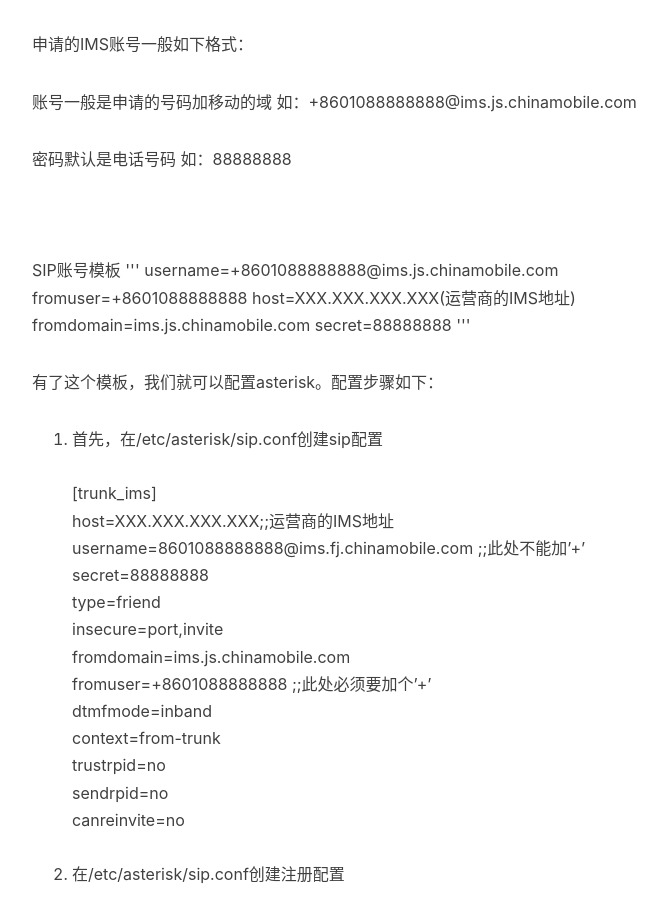
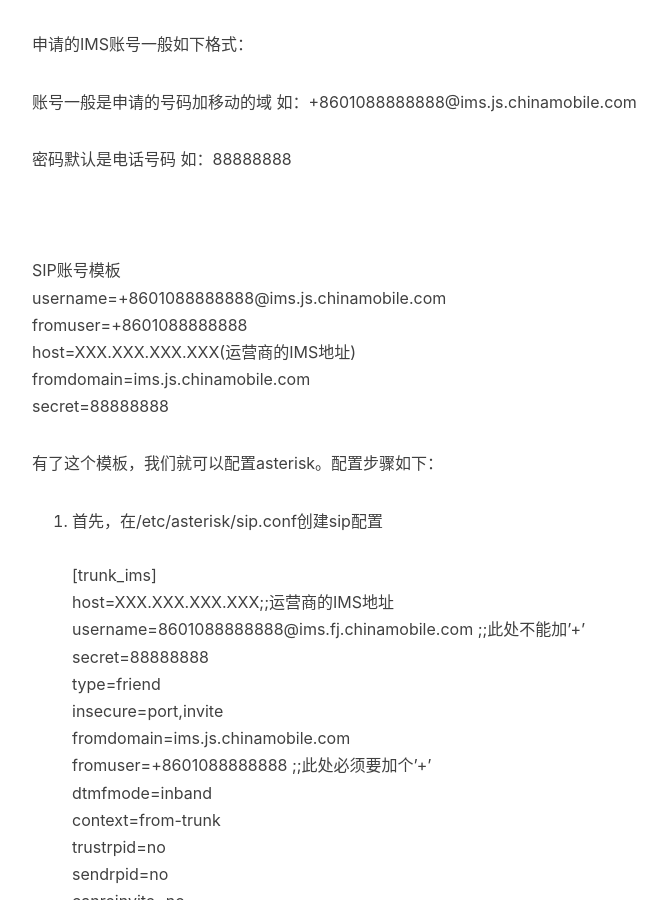
Before and after one commit to babaofcoco/coco, a Jekyll site: the page built from _posts/2017-3-27-asterisk-ims.html, in a window 1280 px wide and 900 px high, scrolled down 933 px. Shown: the whole window, without its empty margins (233-900 px from the left). Built offline with Jekyll 4.4.1, drawn with Linux system fonts in a browser that asks for light colours; nearby versions of some CDN libraries; comment, search, counter and statistics services are not loaded.

Commit message:
asterisk access ims

```diff
--- a/_posts/2017-3-27-asterisk-ims.html
+++ b/_posts/2017-3-27-asterisk-ims.html
@@ -22,14 +22,15 @@
 <p>密码默认是电话号码 如：88888888</p>
 <br>
 <br>SIP账号模板
-'''
-username=+8601088888888@ims.js.chinamobile.com
-fromuser=+8601088888888
-host=XXX.XXX.XXX.XXX(运营商的IMS地址)
-fromdomain=ims.js.chinamobile.com
-secret=88888888
-'''
+
+<br>username=+8601088888888@ims.js.chinamobile.com
+<br>fromuser=+8601088888888
+<br>host=XXX.XXX.XXX.XXX(运营商的IMS地址)
+<br>fromdomain=ims.js.chinamobile.com
+<br>secret=88888888
+
 <br>
+<p></p>
 <p>有了这个模板，我们就可以配置asterisk。配置步骤如下：</p>
 <ol>
 <li>
@@ -62,6 +63,7 @@
 <br>canreinvite=no
 <br>
 <br>
+<p></p>
 <li>
 在/etc/asterisk/sip.conf创建注册配置
 </li>
@@ -74,6 +76,7 @@
 <br>;;fromuser 必须要加个’+’ , authuser不能有’+’,extension有无’+’没关系
 <br>
 <li>
+<p></p>
 是验证是否成功：sip reload; sip show registry
 </li>
 <br>
```
